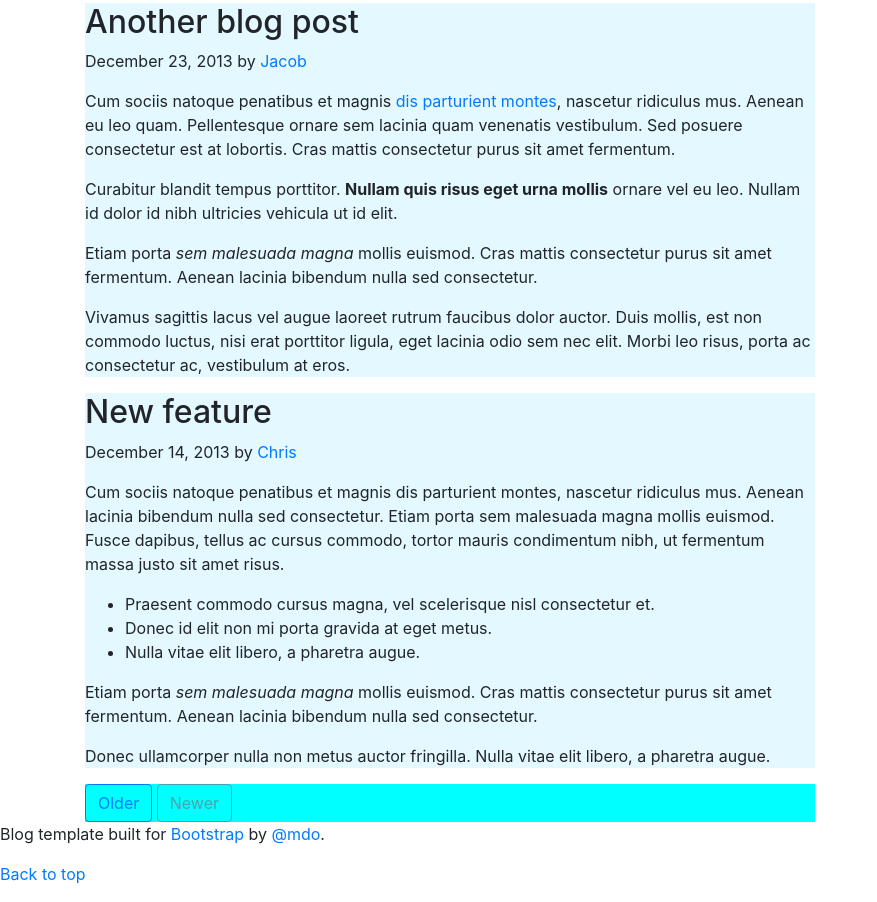
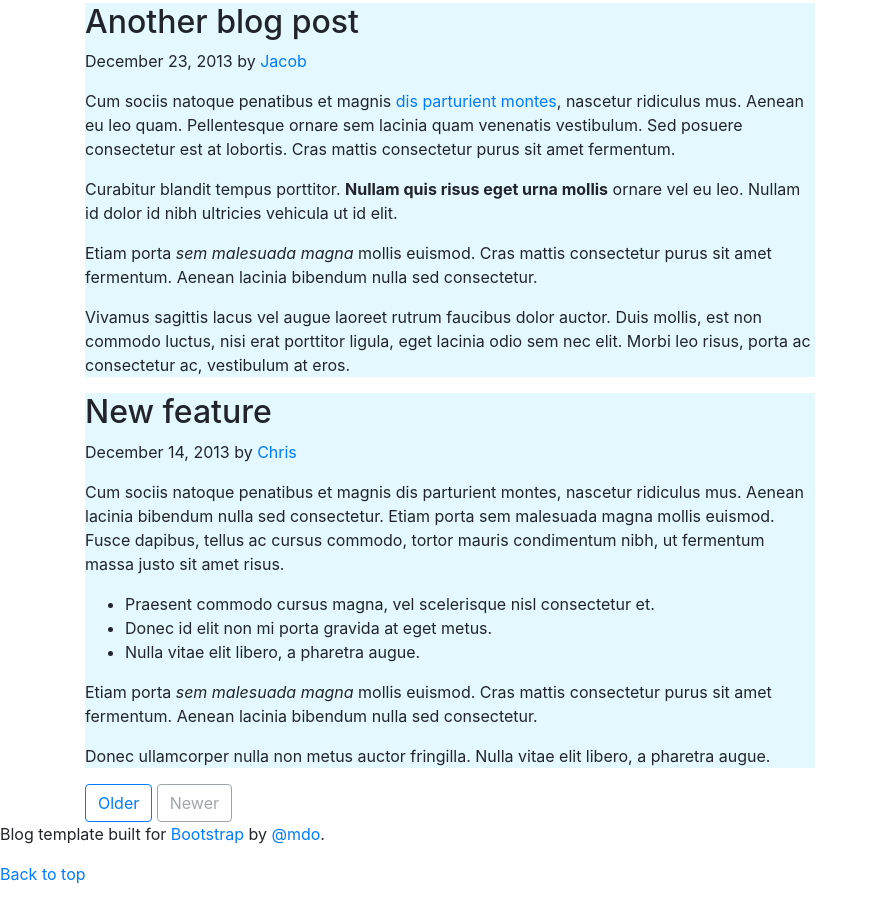
Before and after one commit to stefantanasa/M2D7, a plain HTML site: page index.html in a window 1280 px wide. Shown: the part 2031-2933 px from the top of the page, without its empty margins (0-877 px from the left). Drawn offline with nearby package versions, Linux system fonts and the light colour scheme.

Commit message:
Ex 2 Update

```diff
--- a/style.css
+++ b/style.css
@@ -1,7 +1,7 @@
 .jumbotron h1 {
   color: rgb(255, 89, 200);
 }
-nav {
+.nav-scroller > nav {
   background-color: cyan;
 }
 
```
